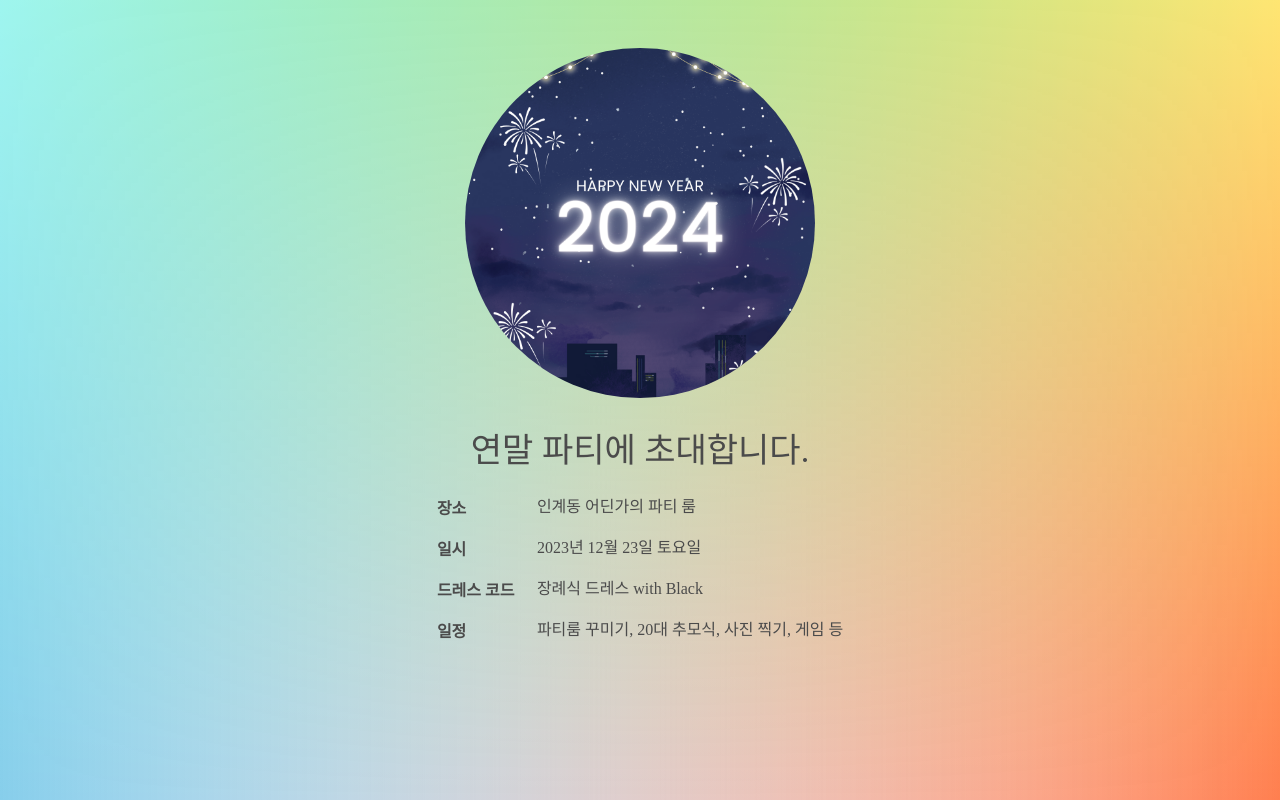
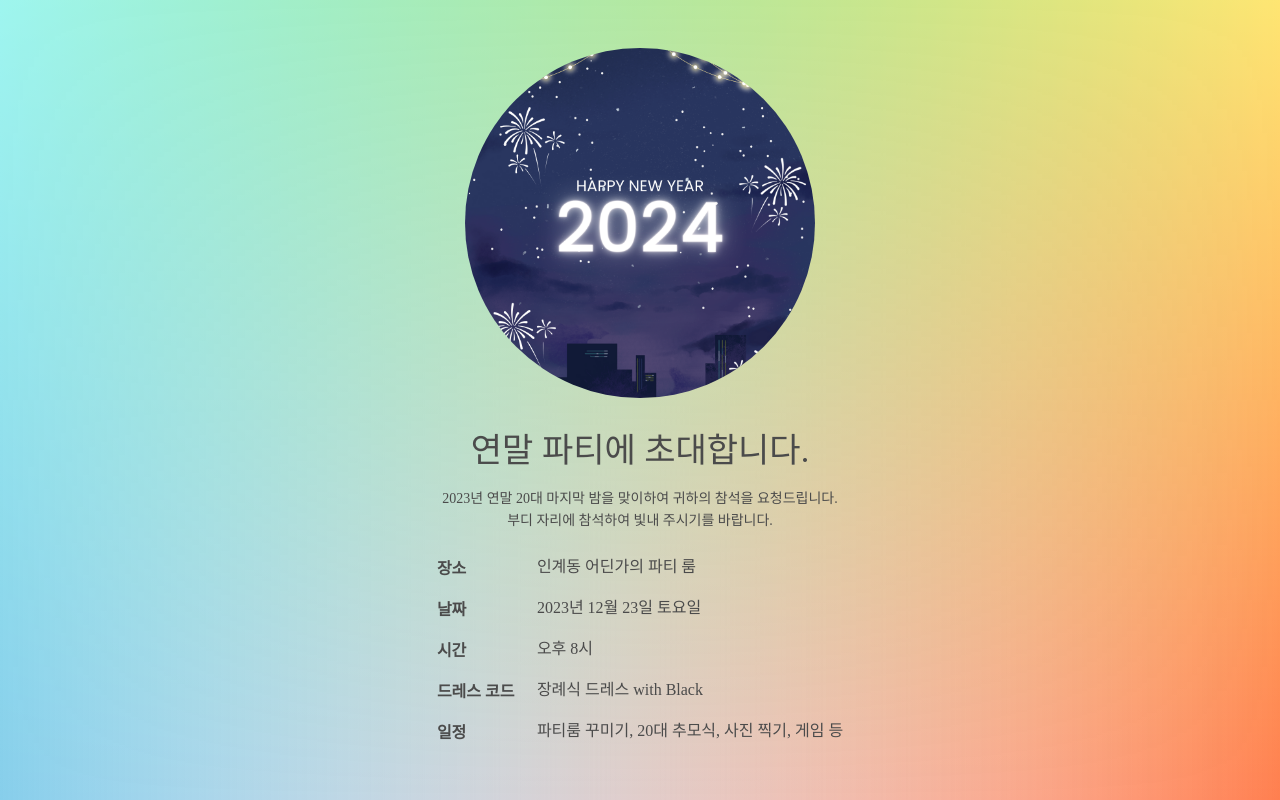
Before and after one commit to heereal/Goodbye_2023, a Next.js app: page / in a window 1280 px wide. Built offline with nearby package versions, Linux system fonts and the light colour scheme; a web font is replaced by a local one.

Commit message:
add: desc

```diff
--- a/app/page.tsx
+++ b/app/page.tsx
@@ -24,9 +24,15 @@ export default function Page() {
         <Typography variant="h4" sx={{ pt: 2 }}>
           연말 파티에 초대합니다.
         </Typography>
+        <Typography variant="subtitle2" align="center">
+          2023년 연말 20대 마지막 밤을 맞이하여 귀하의 참석을 요청드립니다.
+          <br />
+          부디 자리에 참석하여 빛내 주시기를 바랍니다.
+        </Typography>
         <List disablePadding>
           <ListItemWithText label="장소" value="인계동 어딘가의 파티 룸" />
-          <ListItemWithText label="일시" value="2023년 12월 23일 토요일" />
+          <ListItemWithText label="날짜" value="2023년 12월 23일 토요일" />
+          <ListItemWithText label="시간" value="오후 8시" />
           <ListItemWithText
             label="드레스 코드"
             value="장례식 드레스 with Black"
```
